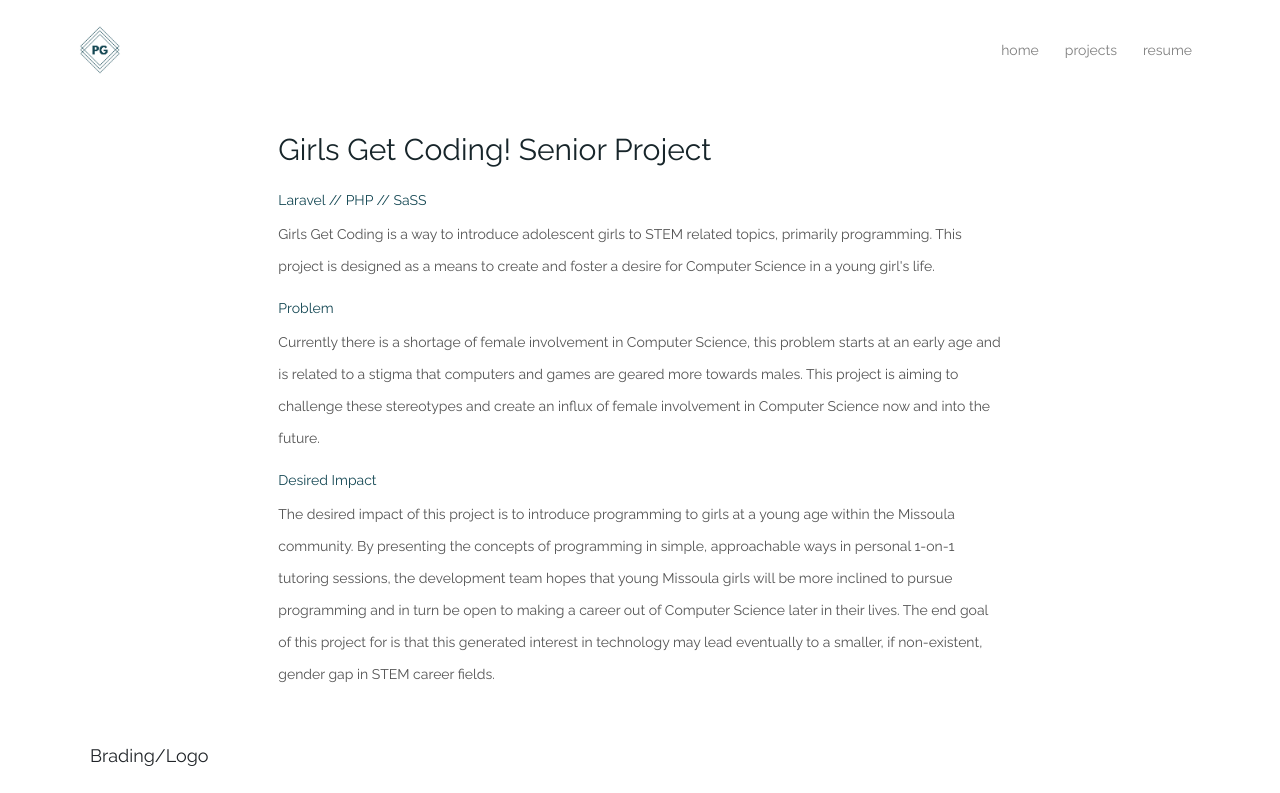
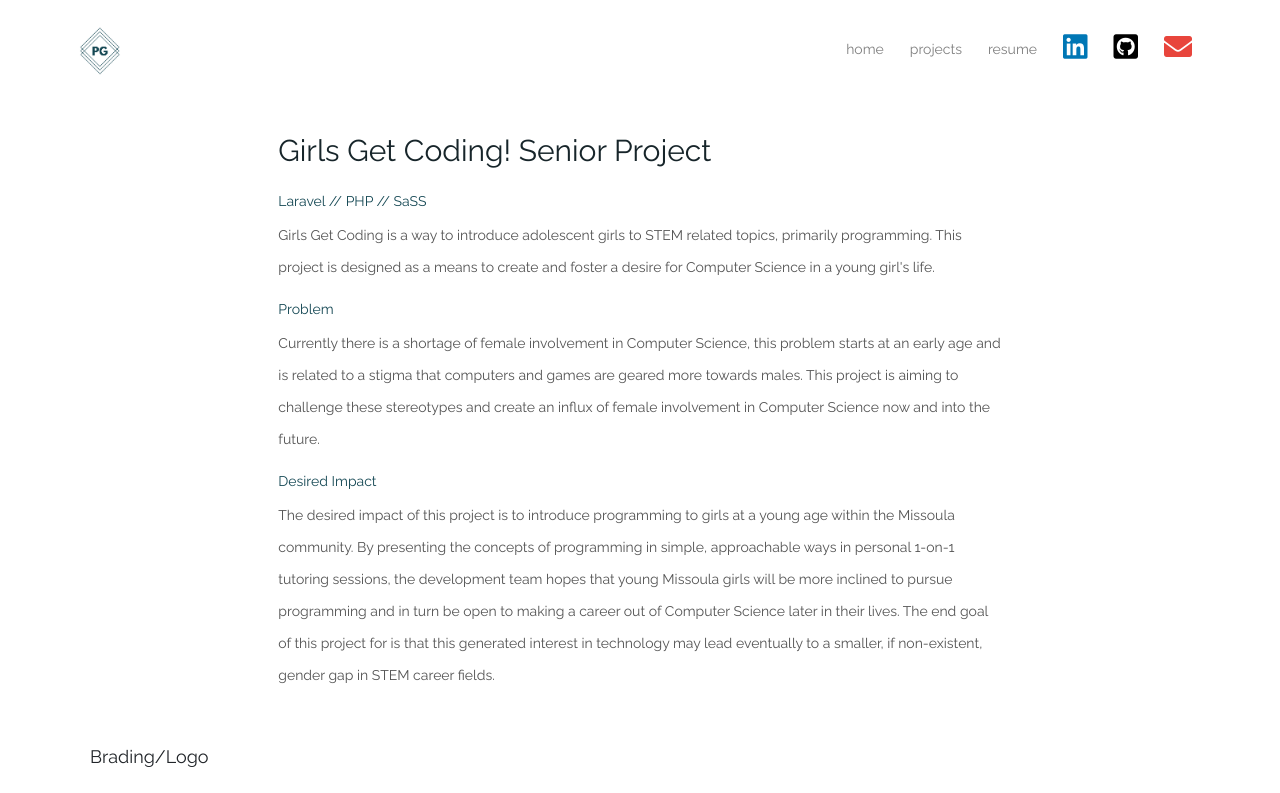
Before and after one commit to paulogiacomelli/paulogiacomelli.github.io, a plain HTML site: page ggc.html in a window 1280 px wide. Shown: the top 793 px of the page. Drawn offline with nearby package versions, Linux system fonts and the light colour scheme.

Commit message:
added new link color and new nav

```diff
--- a/ggc.html
+++ b/ggc.html
@@ -17,13 +17,10 @@
 
 <body id="home" data-spy="scroll" data-target=".navbar" data-offset="60">
 	<nav class="container navbar navbar-light bg-faded navbar-expand-sm">
-		<!-- Brand -->
-		<a class="navbar-brand" href="index.html"><img src="images/logo.png" alt="Logo" style="width:50px;"></a>
-		<!-- Toggler/collapsibe Button -->
+		<a class="navbar-brand" href="index.html"><img src="images/logo.png" alt="Personal Logo" style="width:50px;"></a>
 		<button class="navbar-toggler navbar-toggler-right" type="button" data-toggle="collapse" data-target="#collapsibleNavbar">
       <span class="navbar-toggler-icon"></span>
       </button>
-		<!-- Navbar links -->
 		<div class="collapse navbar-collapse" id="collapsibleNavbar">
 			<ul class="navbar-nav ml-auto float-right text-right">
 				<li class="nav-item">
@@ -34,6 +31,15 @@
 				</li>
 				<li class="nav-item">
 					<a class="nav-link" target="_blank" href="images/PauloGiacomelliResume.pdf">resume</a>
+				</li>
+				<li class="nav-item">
+					<a class="nav-link linkedin" target="_blank" href="https://www.linkedin.com/in/paulo-giacomelli-5521a78a"><i class="fab fa-linkedin fa-2x"></i></a>
+				</li>
+				<li class="nav-item">
+					<a class="nav-link github" target="_blank" href="https://github.com/paulogiacomelli"><i class="fab fa-github-square fa-2x"></i></a>
+				</li>
+				<li class="nav-item">
+					<a class="nav-link email" href="mailto:paulogiacomelli@hotmail.com"><i class="fas fa-envelope fa-2x"></i></a>
 				</li>
 			</ul>
 		</div>
@@ -119,7 +125,7 @@
 		<div class="row">
 			<div class="col-sm-8 mx-auto text-center">
 				<h1>If you are interested, lets talk!</h1>
-				<button class="button custom">Email me</button>
+				<button class="button custom"><a class="link" href="mailto:paulogiacomelli@hotmail.com">Email me</a></button>
 			</div>
 		</div>
 	</div>
--- a/main.css
+++ b/main.css
@@ -1,9 +1,11 @@
-@import url('https://fonts.googleapis.com/css?family=Arvo|Lora|Merriweather|Montserrat|Open+Sans|Playfair+Display|Ubuntu|Raleway');
+@import url('https://fonts.googleapis.com/css?family=Raleway');
+@import url('https://use.fontawesome.com/releases/v5.0.9/css/all.css');
 
 body,
 html {
     font-family: 'Raleway', serif;
 }
+
 p, li {
     color: #545454;
     line-height: 32px;
@@ -12,15 +14,15 @@ p, li {
 }
 
 a {
-    color: #154854;
+    color: #56A3A6;
     text-decoration: none;
     position: relative;
+	font-style: bold;
 }
 
 a:hover {
-    opacity: .8;
     color: #154854;
-	cursor: pointer;
+
 }
 
 li {
@@ -74,13 +76,6 @@ h4 {
 	padding-bottom: 10px;
 }
 
-
-/*
-#myCarousel > div > div.carousel-item.active > img {
-	height: 600px;
-}
-*/
-
 .content {
     max-width: 500px;
     margin: auto;
@@ -92,6 +87,15 @@ h4 {
 
 .navbar {
     padding: 20px 5px 0px 5px;
+}
+.linkedin {
+	color: #0077B5 !important;
+}
+.github {
+	color: #000000 !important;
+}
+.email {
+	color: #E8453C !important;
 }
 
 .row {
@@ -159,6 +163,15 @@ h4 {
     border: 2px solid #154854;
 }
 
+.link {
+	color: #154854;
+    text-decoration: none;
+}
+.link:hover {
+	color: #fff;
+	text-decoration: none;
+}
+
 .custom:hover {
     background-color: #154854;
     color: white;
```
Also changed, not shown: index.html (+12 -12 lines), invaders.html (+11 -5 lines), language-day.html (+11 -5 lines), ogc.html (+11 -5 lines), pfahler-sports.html (+11 -5 lines).
